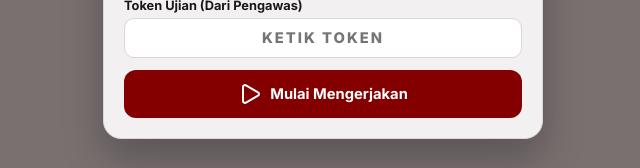
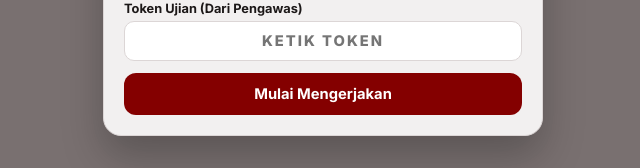
Before and after one commit to lbbcendekia/e-cendekia, a plain HTML site: page index.html in a window 1280 px wide. Both pictures are taken after a click on the element 640 px from the left and 285 px from the top of the page. Shown: the part 435-603 px from the top of the page, without its empty margins (317-957 px from the left). Drawn offline with nearby package versions, Linux system fonts and the light colour scheme.

Commit message:
Add files via upload

```diff
--- a/index.html
+++ b/index.html
@@ -84,7 +84,7 @@
           <small id="tokenErrorMsg" class="error-text hidden" style="text-align:left; margin-top:4px;">Token ujian tidak sesuai. Periksa kembali dari pengawas.</small>
         </div>
         <button type="submit" class="btn-primary full-width">
-          <i data-lucide="play"></i> Mulai Mengerjakan
+          Mulai Mengerjakan
         </button>
       </form>
     </div>
```
